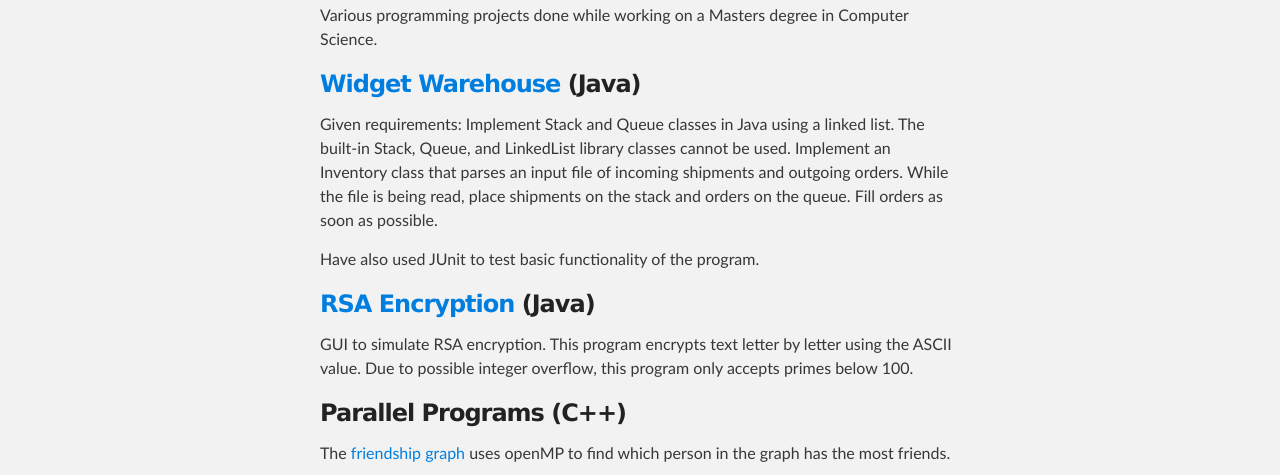
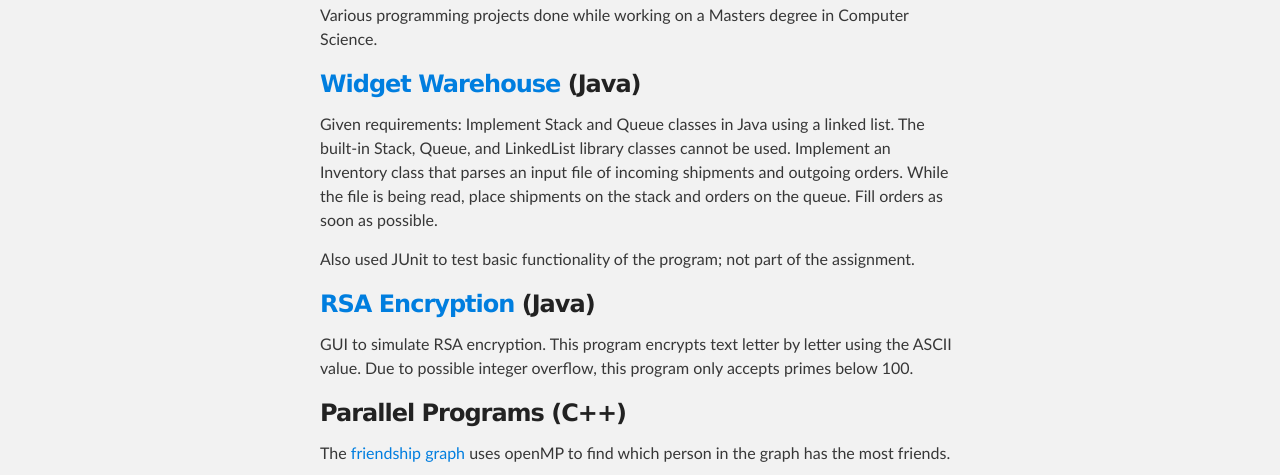
Before and after one commit to LWSimpkins/LWSimpkins.github.io, a plain HTML site: page index.html in a window 1280 px wide. Shown: the part 325-800 px from the top of the page. Drawn offline with Linux system fonts and the light colour scheme.

Commit message:
Edited text

```diff
--- a/index.html
+++ b/index.html
@@ -35,7 +35,7 @@
 
 <p>Given requirements: Implement Stack and Queue classes in Java using a linked list. The built-in Stack, Queue, and LinkedList library classes cannot be used. Implement an Inventory class that parses an input file of incoming shipments and outgoing orders. While the file is being read, place shipments on the stack and orders on the queue. Fill orders as soon as possible.</p>
 
-<p>Have also used JUnit to test basic functionality of the program.</p>
+<p>Also used JUnit to test basic functionality of the program; not part of the assignment.</p>
 
 <h3><a href="https://github.com/LWSimpkins/620-RSA">RSA Encryption</a> (Java)</h3>
 
```
